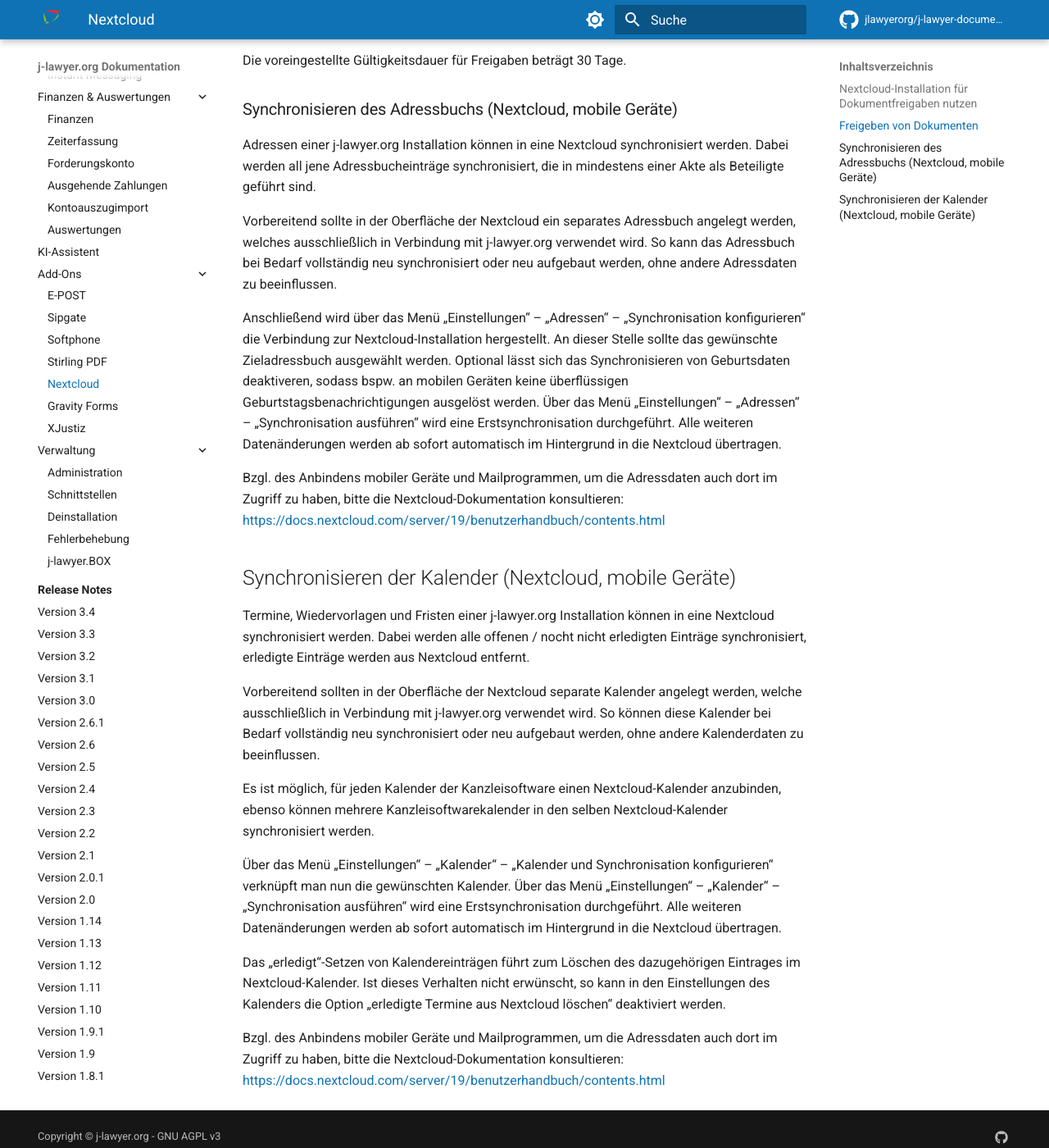
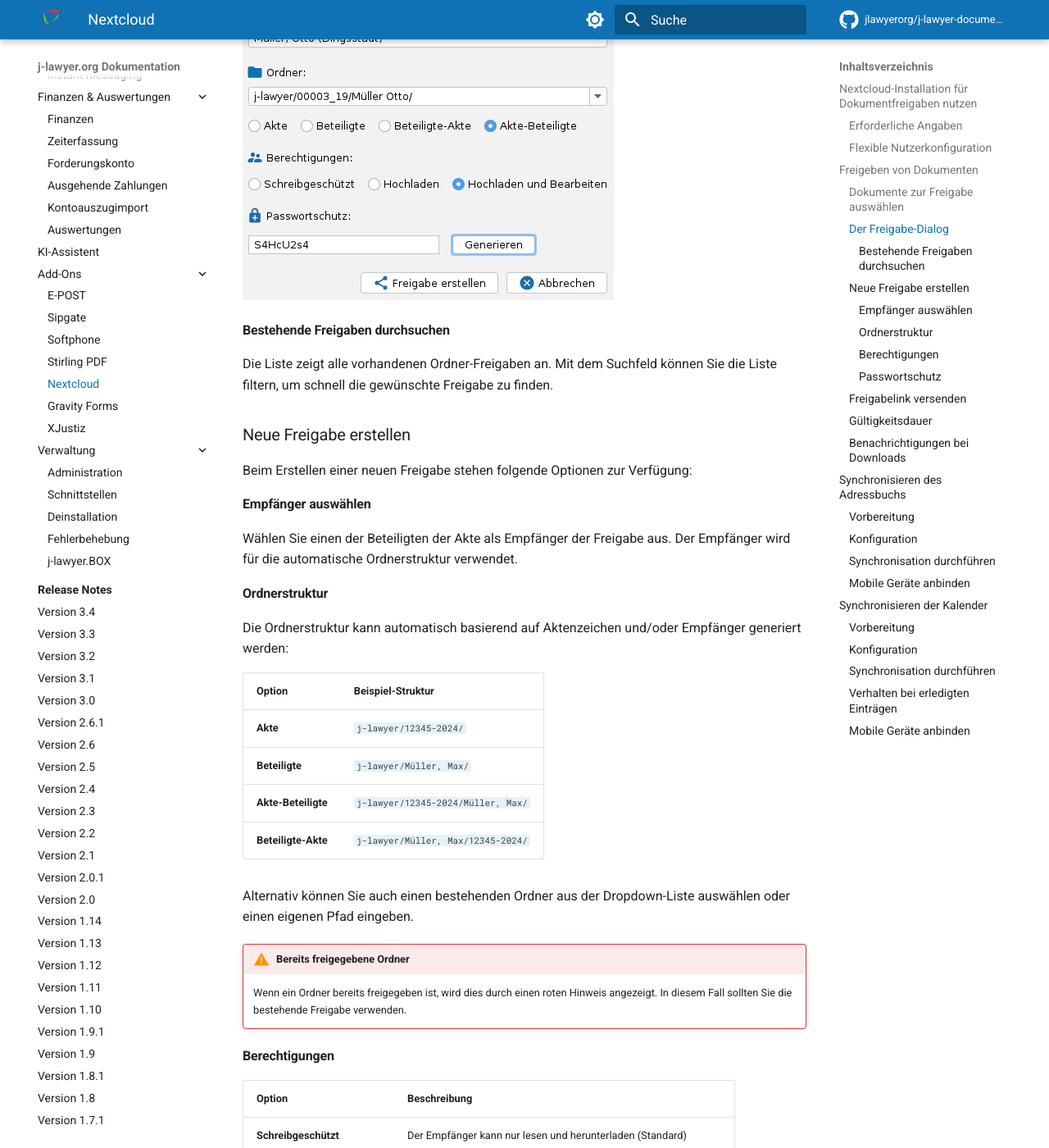
Before and after one commit to jlawyerorg/j-lawyer-documentation, an MkDocs documentation site: the page built from docs/benutzerhandbuch/addon-nextcloud.md, in a window 1280 px wide and 1400 px high, scrolled down 1757 px. Shown: the whole window at 82% size. Built offline with MkDocs 1.6.1 and Material for MkDocs 9.7.7, drawn with Linux system fonts in a browser that asks for light colours; comment, search, counter and statistics services are not loaded; some of the changed text lies outside the part shown.

Commit message:
added nextcloud documentation

```diff
--- a/docs/benutzerhandbuch/addon-nextcloud.md
+++ b/docs/benutzerhandbuch/addon-nextcloud.md
@@ -1,69 +1,185 @@
-# Add-Ons: Nextcloud-Integration
+# Add-Ons: Nextcloud-Integration {#nextcloud}
 
 Nextcloud (<https://nextcloud.com>) ist eine Open Source Cloudlösung, die sich auch selbst installieren und betreiben lässt. Sie beinhaltet u.a. Dateispeicherung und -freigaben, Kalender, Kontakte, E-Mail, u.v.m.
 
-### Nextcloud-Installation für Dokumentfreigaben nutzen
+## Nextcloud-Installation für Dokumentfreigaben nutzen {#konfiguration}
 
+Die Verbindungs- und Zugangsinformationen werden über die Nutzerverwaltung an den gewünschten Nutzerkonten hinterlegt.
 
+### Erforderliche Angaben
 
-Die Verbindungs- und Zugangsinformationen werden über die Nutzerverwaltung an den gewünschten Nutzerkonten hinterlegt. Es werden folgende Angaben benötigt:
-- Servername: Name des Servers ohne Prokoll (ohne http / https), bspw. www.advobox.com
+| Feld | Beschreibung |
+|------|--------------|
+| **Servername** | Name des Servers ohne Protokoll (ohne http / https), z.B. `www.advobox.com` |
+| **Port** | 443 wenn der Server HTTPS unterstützt, ansonsten in der Regel 80 oder 8080 |
+| **Pfad** | Unterverzeichnis, in welchem die Nextcloud installiert ist |
+| **SSL** | Aktivieren, wenn der Server HTTPS unterstützt, ansonsten inaktiv setzen |
+| **Nutzername** | Benutzername für diese Nextcloud |
+| **Passwort** | Passwort des Nutzers |
 
-- Port: 443 wenn der Server https unterstützt, ansonsten in der Regel 80 oder 8080
+!!! info "Hinweise zur Pfad-Angabe"
+    - Ist die Nextcloud direkt unter einer Domain abrufbar (z.B. `https://cloud.musterkanzlei-12345.de`), bleibt die Pfadangabe **leer**.
+    - Wird die Nextcloud über ein Unterverzeichnis abgerufen (z.B. `https://www.musterkanzlei-12345.de/meinecloud`), ist der Wert `meinecloud` (ohne Anführungszeichen) als Pfad anzugeben.
 
-- Pfad: Unterverzeichnis, in welchem die Nextcloud installiert ist.
+### Flexible Nutzerkonfiguration
 
-- SSL: aktivieren, wenn der Server https unterstützt, ansonsten inaktiv setzen
+Die Verknüpfung mit dem Nutzer der Kanzleisoftware bietet größtmögliche Flexibilität:
 
-- Nutzername, Passwort: die Zugangsdaten des Nutzers dieser Nextcloud
+- Gemeinsame Nutzung eines Nextcloud-Zugangs für alle Mitarbeiter der Kanzlei
+- Nutzung separater Nextcloud-Zugänge je Kanzleisoftwarenutzer (unterschiedliche Berechtigungen / Inhalte)
+- Nutzung völlig unterschiedlicher Nextcloud-Installationen (z.B. in Bürogemeinschaften)
 
-Hinweise zur „Pfad“-Angabe: Ist die Nextcloud direkt unter einer Domain abrufbar, bspw. <https://cloud.musterkanzlei-12345.de> so bleibt die Pfadangabe leer. Wird die Nextcloud jedoch über  <https://www.musterkanzlei-12345.de/meinecloud> abgerufen, so ist der Werte „meinecloud“ (ohne Anführungszeichen) als Pfad anzugeben.
+## Freigeben von Dokumenten {#dokumente-freigeben}
 
-Die Verknüpfung mit dem Nutzer der Kanzleisoftware gibt die größtmögliche Flexibilität, bspw. die gemeinsame Nutzung eines Nextcloud-Zugangs für alle Mitarbeiter der Kanzlei, oder die Nutzung separater Nextcloud-Zugänge je Kanzleisoftwarenutzer zwecks Nutzung unterschiedlicher Berechtigungen / Inhalte oder auch die Nutzung völlig unterschiedlicher Nextcloud-Installationen, bspw. in Bürogemeinschaften.
+Nach erfolgreicher Verknüpfung eines Nextcloud-Zugangs können aus der Akte heraus Dokumente freigegeben werden.
 
-### Freigeben von Dokumenten {#dokumente-freigeben}
+### Dokumente zur Freigabe auswählen
 
+1. Öffnen Sie die gewünschte Akte
+2. Wählen Sie im Dokumentenbereich ein oder mehrere Dokumente aus
+3. Klicken Sie auf das Aktionsmenü und wählen Sie **Freigabe senden**
 
+### Der Freigabe-Dialog
 
-Nach erfolgreicher Verknüpfung eines Nextcloud-Zugangs können aus der Akte heraus ein oder mehrere Dokumente selektiert und per Aktionsdropdown freigegeben werden (“Freigabe senden”). Anschließend kann in einem Dialog entweder eine vorhandene Freigabe genutzt und die Dokumente dorthin hochgeladen oder eine neue Freigabe erstellt werden.
+Im Freigabe-Dialog haben Sie zwei Möglichkeiten:
+
+- **Vorhandene Freigabe nutzen**: Wählen Sie eine bereits existierende Freigabe aus der Liste und laden Sie die Dokumente dorthin hoch
+- **Neue Freigabe erstellen**: Erstellen Sie eine neue Freigabe mit individuellen Einstellungen
 
 ![Abbildung 57](../images/j-lawyer-org-UserGuide-de-063.png)
 
+#### Bestehende Freigaben durchsuchen
 
-Der Empfänger der Freigabe als auch das Aktenzeichen können automatisch als Ordner verwendet werden, auch in Kombination.
+Die Liste zeigt alle vorhandenen Ordner-Freigaben an. Mit dem Suchfeld können Sie die Liste filtern, um schnell die gewünschte Freigabe zu finden.
 
-Die Berechtigungen können so definiert werden, dass der Beteiligte auch Dokumente editieren oder neue hinzuladen darf.
+### Neue Freigabe erstellen
 
-Optional kann die Freigabe mit einem Passwortschutz versehen werden. Die Freigabelinks in Nextcloud sind jedoch willkürliche Ziffer-Buchstaben-Kombinationen die nicht zu “erraten” sind, insofern ist auch eine Freigabe ohne Passwort akzeptabel, wenn der Freigabelink auf sicherem Weg übertragen wird (bspw. per verschlüsselter E-Mail oder Messengern wie Signal oder WhatsApp).
+Beim Erstellen einer neuen Freigabe stehen folgende Optionen zur Verfügung:
 
-Nach Erstellen der Freigabe lässt sich der Freigabelink wahlweise in die Zwischenablage kopieren oder es öffnet sich ein E-Mail-Versandfenster, in welchem der Link voreingetragen ist. Soll für den Versand per E-Mail eine E-Mail-Vorlage verwendet werden, so ist der Freigabelink als Platzhalter {{CLOUD_LINK}} einbindbar.
+#### Empfänger auswählen
 
-Die voreingestellte Gültigkeitsdauer für Freigaben beträgt 30 Tage.
+Wählen Sie einen der Beteiligten der Akte als Empfänger der Freigabe aus. Der Empfänger wird für die automatische Ordnerstruktur verwendet.
 
-### Synchronisieren des Adressbuchs (Nextcloud, mobile Geräte) {#adressbuch-sync}
+#### Ordnerstruktur
 
+Die Ordnerstruktur kann automatisch basierend auf Aktenzeichen und/oder Empfänger generiert werden:
 
+| Option | Beispiel-Struktur |
+|--------|-------------------|
+| **Akte** | `j-lawyer/12345-2024/` |
+| **Beteiligte** | `j-lawyer/Müller, Max/` |
+| **Akte-Beteiligte** | `j-lawyer/12345-2024/Müller, Max/` |
+| **Beteiligte-Akte** | `j-lawyer/Müller, Max/12345-2024/` |
 
-Adressen einer j-lawyer.org Installation können in eine Nextcloud synchronisiert werden. Dabei werden all jene Adressbucheinträge synchronisiert, die in mindestens einer Akte als Beteiligte geführt sind.
+Alternativ können Sie auch einen bestehenden Ordner aus der Dropdown-Liste auswählen oder einen eigenen Pfad eingeben.
 
-Vorbereitend sollte in der Oberfläche der Nextcloud ein separates Adressbuch angelegt werden, welches ausschließlich in Verbindung mit j-lawyer.org verwendet wird. So kann das Adressbuch bei Bedarf vollständig neu synchronisiert oder neu aufgebaut werden, ohne andere Adressdaten zu beeinflussen.
+!!! warning "Bereits freigegebene Ordner"
+    Wenn ein Ordner bereits freigegeben ist, wird dies durch einen roten Hinweis angezeigt. In diesem Fall sollten Sie die bestehende Freigabe verwenden.
 
-Anschließend wird über das Menü „Einstellungen“ – „Adressen“ – „Synchronisation konfigurieren“ die Verbindung zur Nextcloud-Installation hergestellt. An dieser Stelle sollte das gewünschte Zieladressbuch ausgewählt werden. Optional lässt sich das Synchronisieren von Geburtsdaten deaktiveren, sodass bspw. an mobilen Geräten keine überflüssigen Geburtstagsbenachrichtigungen ausgelöst werden. Über das Menü „Einstellungen“ – „Adressen“ – „Synchronisation ausführen“ wird eine Erstsynchronisation durchgeführt. Alle weiteren Datenänderungen werden ab sofort automatisch im Hintergrund in die Nextcloud übertragen.
+#### Berechtigungen
 
-Bzgl. des Anbindens mobiler Geräte und Mailprogrammen, um die Adressdaten auch dort im Zugriff zu haben, bitte die Nextcloud-Dokumentation konsultieren: <https://docs.nextcloud.com/server/19/benutzerhandbuch/contents.html>
+| Option | Beschreibung |
+|--------|--------------|
+| **Schreibgeschützt** | Der Empfänger kann nur lesen und herunterladen (Standard) |
+| **Hochladen** | Der Empfänger kann zusätzlich neue Dateien hochladen |
+| **Hochladen und Bearbeiten** | Der Empfänger kann hochladen und vorhandene Dateien bearbeiten |
 
-## Synchronisieren der Kalender (Nextcloud, mobile Geräte) {#kalender-sync}
+#### Passwortschutz
 
+Optional kann die Freigabe mit einem Passwort geschützt werden:
 
+- Lassen Sie das Feld leer für eine Freigabe ohne Passwort
+- Klicken Sie auf **Generieren**, um ein zufälliges, sicheres Passwort zu erstellen
+- Oder geben Sie ein eigenes Passwort ein
 
-Termine, Wiedervorlagen und Fristen einer j-lawyer.org Installation können in eine Nextcloud synchronisiert werden. Dabei werden alle offenen / nocht nicht erledigten Einträge synchronisiert, erledigte Einträge werden aus Nextcloud entfernt.
+!!! info "Automatische Passwortübernahme"
+    Wurde für den ausgewählten Beteiligten bereits ein individuelles Passwort hinterlegt (über das Schloss-Symbol im Kopfbereich eines Adressbucheintrages, siehe [Dokumente verschlüsselt versenden](dokumentenmanagement/verschluesselung.md)), wird dieses Passwort automatisch in das Passwortfeld übernommen. So können für einen Mandanten sowohl verschlüsselte PDFs als auch Cloud-Freigaben mit demselben Passwort geschützt werden.
 
-Vorbereitend sollten in der Oberfläche der Nextcloud separate Kalender angelegt werden, welche ausschließlich in Verbindung mit j-lawyer.org verwendet wird. So können diese Kalender bei Bedarf vollständig neu synchronisiert oder neu aufgebaut werden, ohne andere Kalenderdaten zu beeinflussen.
+!!! tip "Empfehlung: Passwort bei Mandatsaufnahme vergeben"
+    Es kann sinnvoll sein, die Vergabe eines individuellen Passworts zum Standardprozedere bei der Aufnahme neuer Mandantinnen und Mandanten zu machen. So steht das Passwort später für verschlüsselte Dokumente und Cloud-Freigaben sofort zur Verfügung.
 
-Es ist möglich, für jeden Kalender der Kanzleisoftware einen Nextcloud-Kalender anzubinden, ebenso können mehrere Kanzleisoftwarekalender in den selben Nextcloud-Kalender synchronisiert werden.
+!!! note "Sicherheitshinweis"
+    Die Freigabelinks in Nextcloud sind willkürliche Ziffer-Buchstaben-Kombinationen, die nicht zu erraten sind. Eine Freigabe ohne Passwort ist daher akzeptabel, wenn der Freigabelink auf sicherem Weg übertragen wird (z.B. per verschlüsselter E-Mail oder Messenger wie Signal oder WhatsApp).
 
-Über das Menü „Einstellungen“ – „Kalender“ – „Kalender und Synchronisation konfigurieren“ verknüpft man nun die gewünschten Kalender. Über das Menü „Einstellungen“ – „Kalender“ – „Synchronisation ausführen“ wird eine Erstsynchronisation durchgeführt. Alle weiteren Datenänderungen werden ab sofort automatisch im Hintergrund in die Nextcloud übertragen.
+### Freigabelink versenden
 
-Das „erledigt“-Setzen von Kalendereinträgen führt zum Löschen des dazugehörigen Eintrages im Nextcloud-Kalender. Ist dieses Verhalten nicht erwünscht, so kann in den Einstellungen des Kalenders die Option „erledigte Termine aus Nextcloud löschen“ deaktiviert werden.
+Nach dem Erstellen der Freigabe gibt es zwei Möglichkeiten, den Link zu übermitteln:
 
-Bzgl. des Anbindens mobiler Geräte und Mailprogrammen, um die Adressdaten auch dort im Zugriff zu haben, bitte die Nextcloud-Dokumentation konsultieren: <https://docs.nextcloud.com/server/19/benutzerhandbuch/contents.html>
+| Option | Beschreibung |
+|--------|--------------|
+| **Freigeben (Zwischenablage)** | Der Freigabelink wird in die Zwischenablage kopiert |
+| **Freigeben (E-Mail)** | Es öffnet sich ein E-Mail-Versandfenster mit voreingetragenem Link |
+
+!!! info "Platzhalter in E-Mail-Vorlagen"
+    Soll für den Versand per E-Mail eine Vorlage verwendet werden, kann der Freigabelink als Platzhalter `{{CLOUD_LINK}}` eingebunden werden.
+
+### Gültigkeitsdauer
+
+Die voreingestellte Gültigkeitsdauer für Freigaben beträgt **30 Tage**.
+
+### Benachrichtigungen bei Downloads
+
+Nextcloud kann E-Mail-Benachrichtigungen versenden, wenn ein Empfänger Daten aus einer Freigabe herunterlädt. So können Sie nachvollziehen, ob und wann ein Mandant die freigegebenen Dokumente abgerufen hat.
+
+!!! info "Konfiguration in Nextcloud"
+    Die Benachrichtigungen werden nicht in j-lawyer.org, sondern direkt in der Nextcloud-Oberfläche konfiguriert. Melden Sie sich in Ihrer Nextcloud an und öffnen Sie die **Einstellungen** → **Benachrichtigungen**. Dort können Sie festlegen, für welche Ereignisse Sie per E-Mail benachrichtigt werden möchten. Die relevanteste Benachrichtigung ist "Öffentlich oder per E-Mail geteilte Datei oder geteilter Ordner wurde heruntergeladen" - dort sollte die Benachrichtigung per E-Mail aktiviert werden.
+
+## Synchronisieren des Adressbuchs {#adressbuch-sync}
+
+Adressen einer j-lawyer.org Installation können in eine Nextcloud synchronisiert werden. Dabei werden alle Adressbucheinträge synchronisiert, die in mindestens einer Akte als Beteiligte geführt sind.
+
+### Vorbereitung
+
+Legen Sie in der Oberfläche der Nextcloud ein separates Adressbuch an, welches ausschließlich in Verbindung mit j-lawyer.org verwendet wird. So kann das Adressbuch bei Bedarf vollständig neu synchronisiert oder neu aufgebaut werden, ohne andere Adressdaten zu beeinflussen.
+
+### Konfiguration
+
+1. Öffnen Sie **Einstellungen** → **Adressen** → **Synchronisation konfigurieren**
+2. Stellen Sie die Verbindung zur Nextcloud-Installation her
+3. Wählen Sie das gewünschte Zieladressbuch aus
+4. Optional: Deaktivieren Sie das Synchronisieren von Geburtsdaten (um überflüssige Geburtstagsbenachrichtigungen an mobilen Geräten zu vermeiden)
+
+### Synchronisation durchführen
+
+- **Erstsynchronisation**: Menü **Einstellungen** → **Adressen** → **Synchronisation ausführen**
+- **Laufende Synchronisation**: Alle weiteren Datenänderungen werden automatisch im Hintergrund in die Nextcloud übertragen
+
+### Mobile Geräte anbinden
+
+Bzgl. des Anbindens mobiler Geräte und Mailprogramme, um die Adressdaten auch dort im Zugriff zu haben, konsultieren Sie bitte die Nextcloud-Dokumentation: <https://docs.nextcloud.com/server/latest/user_manual/de/groupware/contacts.html>
+
+## Synchronisieren der Kalender {#kalender-sync}
+
+Termine, Wiedervorlagen und Fristen einer j-lawyer.org Installation können in eine Nextcloud synchronisiert werden. Dabei werden alle offenen / noch nicht erledigten Einträge synchronisiert; erledigte Einträge werden aus Nextcloud entfernt.
+
+### Vorbereitung
+
+Legen Sie in der Oberfläche der Nextcloud separate Kalender an, welche ausschließlich in Verbindung mit j-lawyer.org verwendet werden. So können diese Kalender bei Bedarf vollständig neu synchronisiert oder neu aufgebaut werden, ohne andere Kalenderdaten zu beeinflussen.
+
+### Konfiguration
+
+Es ist möglich:
+
+- Für jeden Kalender der Kanzleisoftware einen eigenen Nextcloud-Kalender anzubinden
+- Mehrere Kanzleisoftwarekalender in denselben Nextcloud-Kalender zu synchronisieren
+
+**Einrichtung:**
+
+1. Öffnen Sie **Einstellungen** → **Kalender** → **Kalender und Synchronisation konfigurieren**
+2. Verknüpfen Sie die gewünschten Kalender
+
+### Synchronisation durchführen
+
+- **Erstsynchronisation**: Menü **Einstellungen** → **Kalender** → **Synchronisation ausführen**
+- **Laufende Synchronisation**: Alle weiteren Datenänderungen werden automatisch im Hintergrund in die Nextcloud übertragen
+
+### Verhalten bei erledigten Einträgen
+
+Das "erledigt"-Setzen von Kalendereinträgen führt standardmäßig zum Löschen des dazugehörigen Eintrages im Nextcloud-Kalender.
+
+!!! tip "Option deaktivieren"
+    Ist dieses Verhalten nicht erwünscht, kann in den Einstellungen des Kalenders die Option **"erledigte Termine aus Nextcloud löschen"** deaktiviert werden.
+
+### Mobile Geräte anbinden
+
+Bzgl. des Anbindens mobiler Geräte und Mailprogramme konsultieren Sie bitte die Nextcloud-Dokumentation: <https://docs.nextcloud.com/server/latest/user_manual/de/groupware/calendar.html>
```
